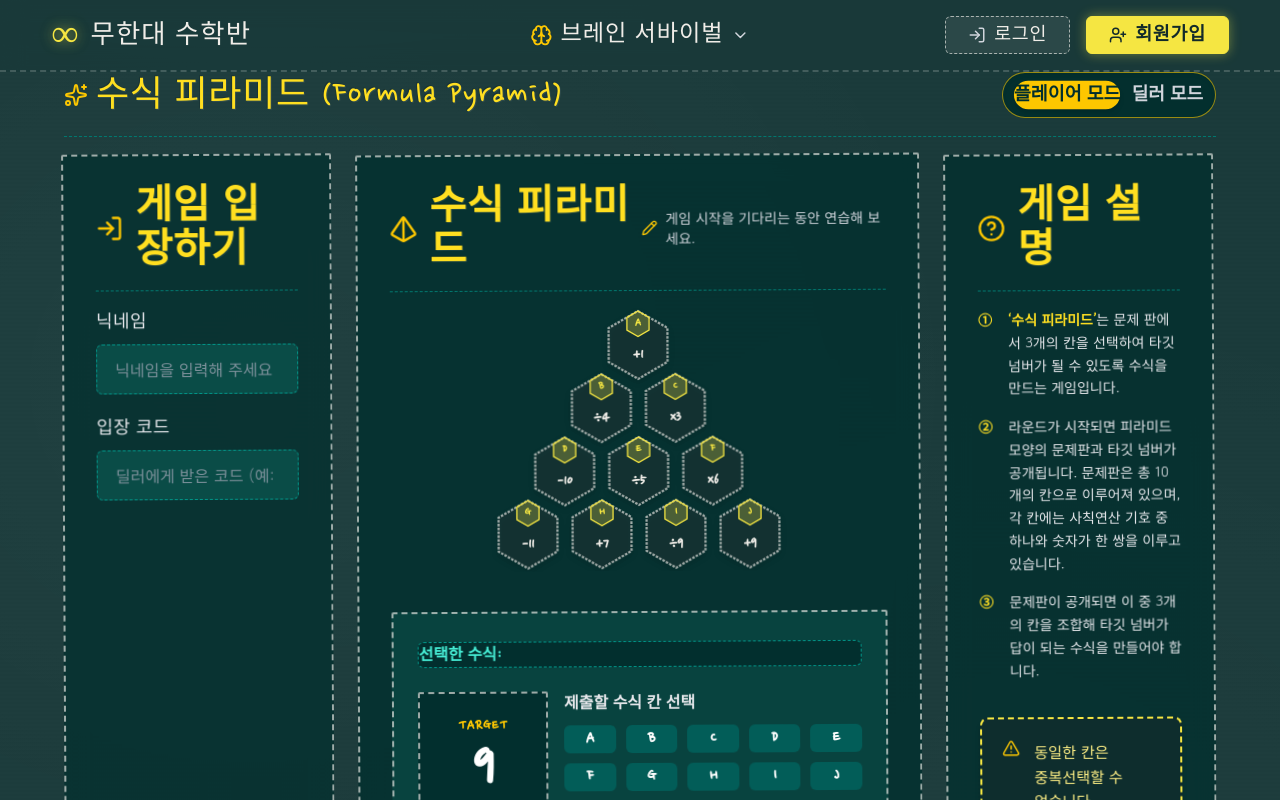
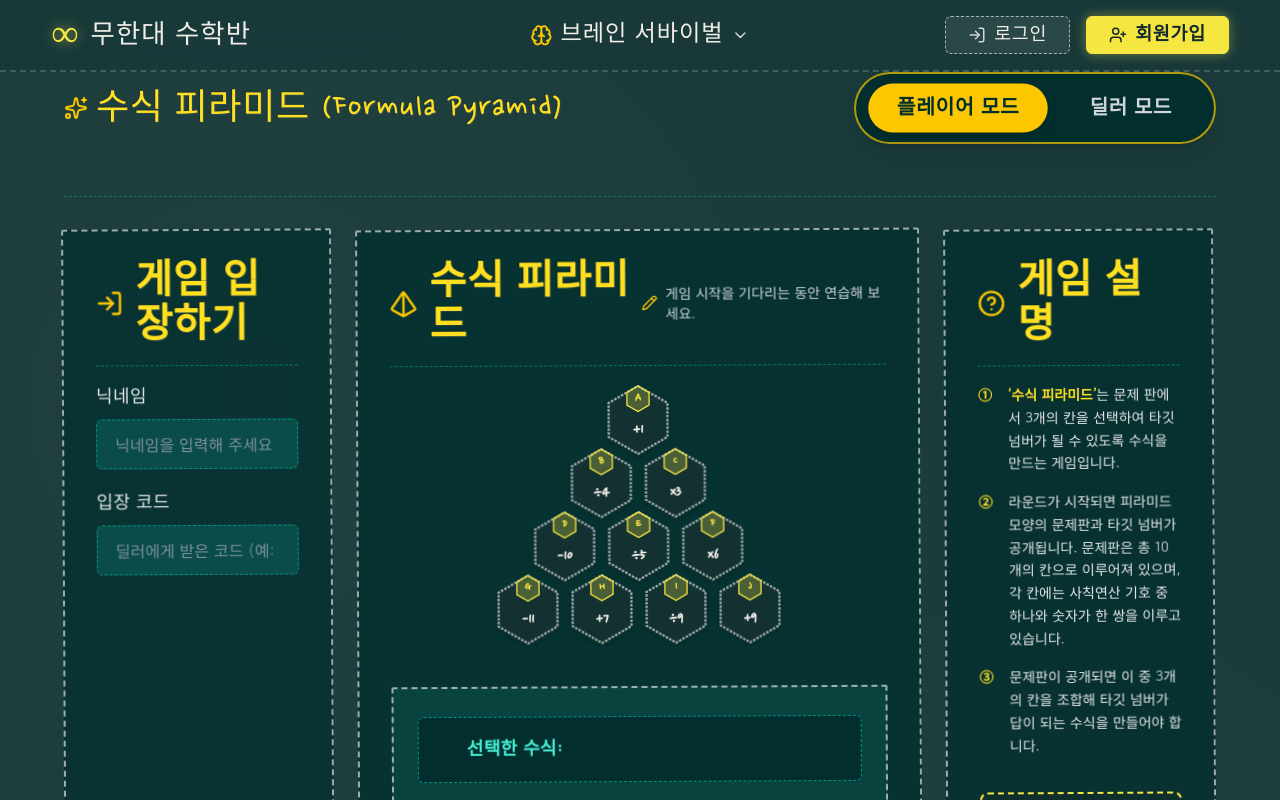
Before and after one commit to rlawlsdnjs78-infinity/infinitymath, a Next.js app: page /formula-pyramid in a window 1280 px wide. Shown: the top 800 px of the page. Built offline with nearby package versions, Linux system fonts and the light colour scheme.

Commit message:
fix: adjust top header margin, mode switch inner/outer padding, and equation left margin

```diff
--- a/src/app/formula-pyramid/page.tsx
+++ b/src/app/formula-pyramid/page.tsx
@@ -231,7 +231,10 @@ export default function FormulaPyramidPage() {
         {/* ───────────────────────────────────────────────────────────────────
            [상단 고정 타이틀 & 모드 설정 통합 버튼]
            ─────────────────────────────────────────────────────────────────── */}
-        <div className="flex flex-col sm:flex-row items-start sm:items-center justify-between w-full gap-4">
+        <div
+          className="flex flex-col sm:flex-row items-start sm:items-center justify-between w-full gap-4"
+          style={{ marginBottom: "1.75rem" }}
+        >
           <div>
             <h1
               className="text-3xl sm:text-4xl text-yellow-300 flex items-center gap-2"
@@ -242,46 +245,54 @@ export default function FormulaPyramidPage() {
             </h1>
           </div>
 
-          {/* 모드 설정 버튼 (요구사항 2: 넓은 여백 & 버튼 간격 확보) */}
+          {/* 모드 설정 버튼 (요구사항 2: 테두리와 '~~모드' 사이 여백 & 버튼 간격 넉넉히 확보) */}
           <div
-            className="flex items-center rounded-full select-none bg-teal-950/90 border border-yellow-400/60 shadow-inner"
+            className="flex items-center rounded-full select-none bg-teal-950/95 border-2 border-yellow-400/70 shadow-lg"
             style={{
-              padding: "8px 12px",
-              gap: "12px",
-              backdropFilter: "blur(8px)",
+              padding: "10px 14px",
+              gap: "16px",
+              backdropFilter: "blur(12px)",
             }}
           >
             <button
               type="button"
               onClick={() => setMode("player")}
-              className={`px-5 py-2 sm:px-6 sm:py-2.5 rounded-full text-base sm:text-lg font-bold transition-all duration-200 cursor-pointer ${
+              className={`rounded-full text-base sm:text-xl font-bold transition-all duration-200 cursor-pointer ${
                 mode === "player"
-                  ? "bg-yellow-400 text-teal-950 shadow-md scale-102"
+                  ? "bg-yellow-400 text-teal-950 shadow-lg scale-102"
                   : "text-gray-300 hover:text-white"
               }`}
-              style={{ fontFamily: "var(--font-chalk)" }}
+              style={{
+                fontFamily: "var(--font-chalk)",
+                padding: "10px 28px",
+                letterSpacing: "0.03em",
+              }}
             >
               플레이어 모드
             </button>
             <button
               type="button"
               onClick={() => setMode("dealer")}
-              className={`px-5 py-2 sm:px-6 sm:py-2.5 rounded-full text-base sm:text-lg font-bold transition-all duration-200 cursor-pointer ${
+              className={`rounded-full text-base sm:text-xl font-bold transition-all duration-200 cursor-pointer ${
                 mode === "dealer"
-                  ? "bg-yellow-400 text-teal-950 shadow-md scale-102"
+                  ? "bg-yellow-400 text-teal-950 shadow-lg scale-102"
                   : "text-gray-300 hover:text-white"
               }`}
-              style={{ fontFamily: "var(--font-chalk)" }}
+              style={{
+                fontFamily: "var(--font-chalk)",
+                padding: "10px 28px",
+                letterSpacing: "0.03em",
+              }}
             >
               딜러 모드
             </button>
           </div>
         </div>
 
-        {/* [요구사항 1] 상단 게임 소개와 UI 사이의 점선 구분선 (박스 내부 점선 스타일 및 여백과 동일하게 적용) */}
+        {/* [요구사항 1] 상단 제목/버튼과 구분선 사이의 여백 넉넉하게 확장 */}
         <div
           className="w-full border-t border-dashed border-teal-700"
-          style={{ marginTop: "1.1rem", marginBottom: "1.1rem" }}
+          style={{ marginTop: "1.5rem", marginBottom: "2rem" }}
         />
 
         {/* ───────────────────────────────────────────────────────────────────
@@ -468,20 +479,28 @@ export default function FormulaPyramidPage() {
                   className="w-full chalk-box-straight bg-teal-900/60 rounded-md flex flex-col gap-6"
                   style={{ padding: "1.75rem 1.5rem", marginTop: "1.25rem" }}
                 >
-                  <div className="w-full bg-teal-950 px-6 py-4 rounded-md border border-dashed border-teal-600 flex items-center justify-between">
-                    <div className="flex items-center gap-3 ml-2">
-                      <span className="text-base text-teal-300 font-bold" style={{ fontFamily: "var(--font-chalk)" }}>
+                  <div
+                    className="w-full bg-teal-950 rounded-md border border-dashed border-teal-600 flex items-center justify-between"
+                    style={{
+                      padding: "18px 28px",
+                    }}
+                  >
+                    <div className="flex items-center gap-4" style={{ paddingLeft: "1.25rem" }}>
+                      <span
+                        className="text-lg text-teal-300 font-bold"
+                        style={{ fontFamily: "var(--font-chalk)", letterSpacing: "0.02em" }}
+                      >
                         선택한 수식:
                       </span>
                       <span
-                        className="text-2.5xl font-bold text-yellow-300 tracking-widest ml-3"
-                        style={{ fontFamily: "var(--font-chalk)" }}
+                        className="text-2.5xl font-bold text-yellow-300 tracking-widest"
+                        style={{ fontFamily: "var(--font-chalk)", paddingLeft: "0.75rem" }}
                       >
                         {exprStr}
                       </span>
                     </div>
                     {currentResult !== null && (
-                      <span className="text-2xl font-bold text-emerald-400 mr-2">
+                      <span className="text-2xl font-bold text-emerald-400 pr-2">
                         = {currentResult}
                       </span>
                     )}
```
